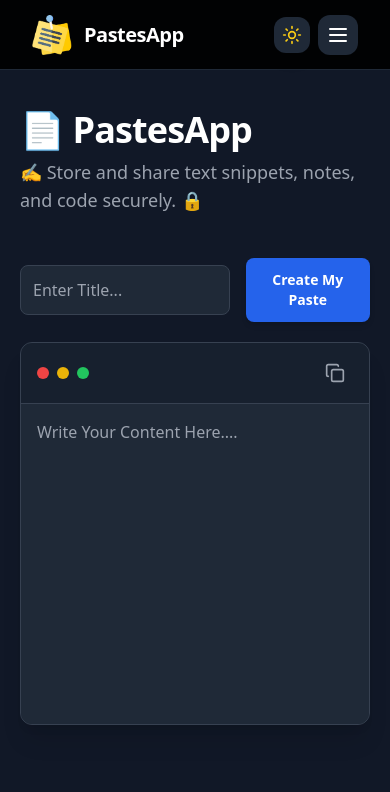
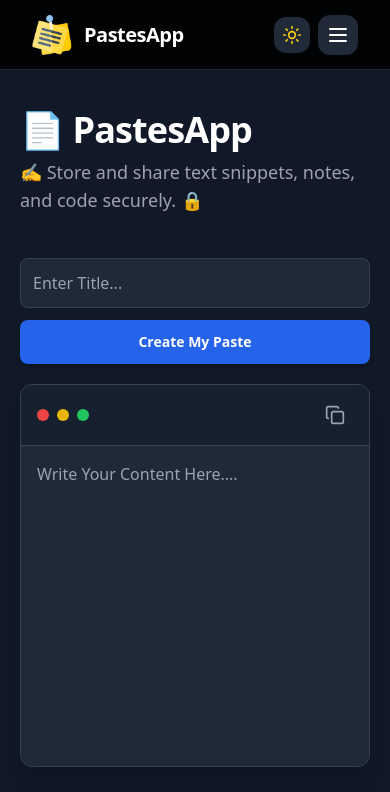
Before and after one commit to Himanshu111001/PasteApp-React, a React (Vite) app: page / in a window 390 px wide. Shown: the top 792 px of the page. Built offline with nearby package versions, Linux system fonts and the light colour scheme.

Commit message:
style: made paste creation section responsive with defensive flex layout

```diff
--- a/src/components/Home.jsx
+++ b/src/components/Home.jsx
@@ -63,17 +63,17 @@ const Home = () => {
           </p>
         </header>
 
-        <div className="w-full flex flex-row gap-x-4 justify-between items-center">
+        <div className="w-full flex flex-col md:flex-row gap-3 md:gap-x-4 justify-between items-stretch md:items-center">
           <input
             type="text"
             placeholder="Enter Title..."
             value={title}
             onChange={(e) => setTitle(e.target.value)}
-            className={`${pasteId ? "w-[75%]" : "w-[85%]"
-              } text-black dark:text-white dark:bg-gray-800 border border-gray-300 dark:border-gray-700 rounded-lg p-3 focus:ring-2 focus:ring-blue-500 outline-none transition-all`}
+            className="flex-grow text-black dark:text-white dark:bg-gray-800 border border-gray-300 dark:border-gray-700 rounded-lg p-3 focus:ring-2 focus:ring-blue-500 outline-none transition-all w-full md:w-auto"
           />
+          <div className="flex flex-row gap-x-3 shrink-0">
             <button
-            className="text-white bg-blue-600 hover:bg-blue-700 font-semibold rounded-lg text-sm px-6 py-3 transition-colors shadow-md"
+              className="flex-grow md:flex-grow-0 text-white bg-blue-600 hover:bg-blue-700 font-semibold rounded-lg text-sm px-6 py-3 transition-colors shadow-md whitespace-nowrap"
               onClick={createPaste}
             >
               {pasteId ? "Update Paste" : "Create My Paste"}
@@ -83,10 +83,12 @@ const Home = () => {
               <button
                 className="text-white bg-red-500 hover:bg-red-600 font-medium rounded-lg text-sm px-4 py-3 transition-colors shadow-md"
                 onClick={resetPaste}
+                title="Reset Field"
               >
                 <PlusCircle size={20} />
               </button>
             )}
+          </div>
         </div>
 
         <div className="w-full flex flex-col items-start relative rounded-xl bg-white dark:bg-gray-800 border border-gray-200 dark:border-gray-700 shadow-xl overflow-hidden">
```
Lines whose indentation alone changed are shown as unchanged.
